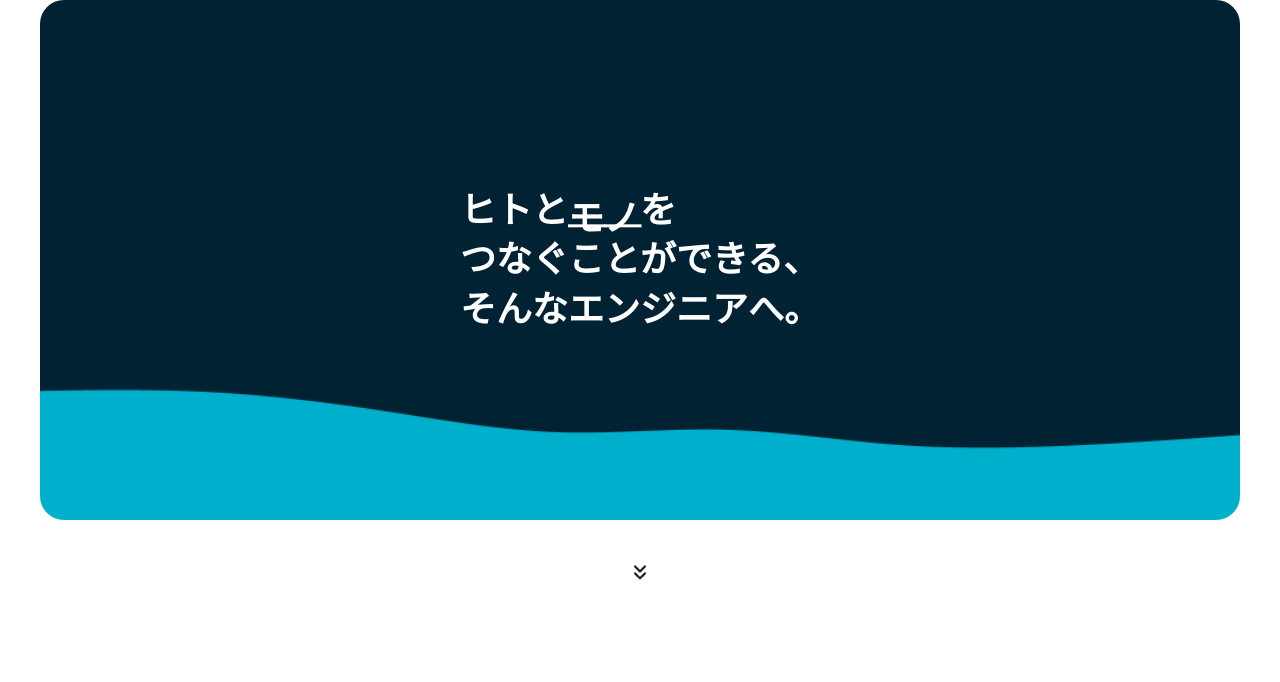
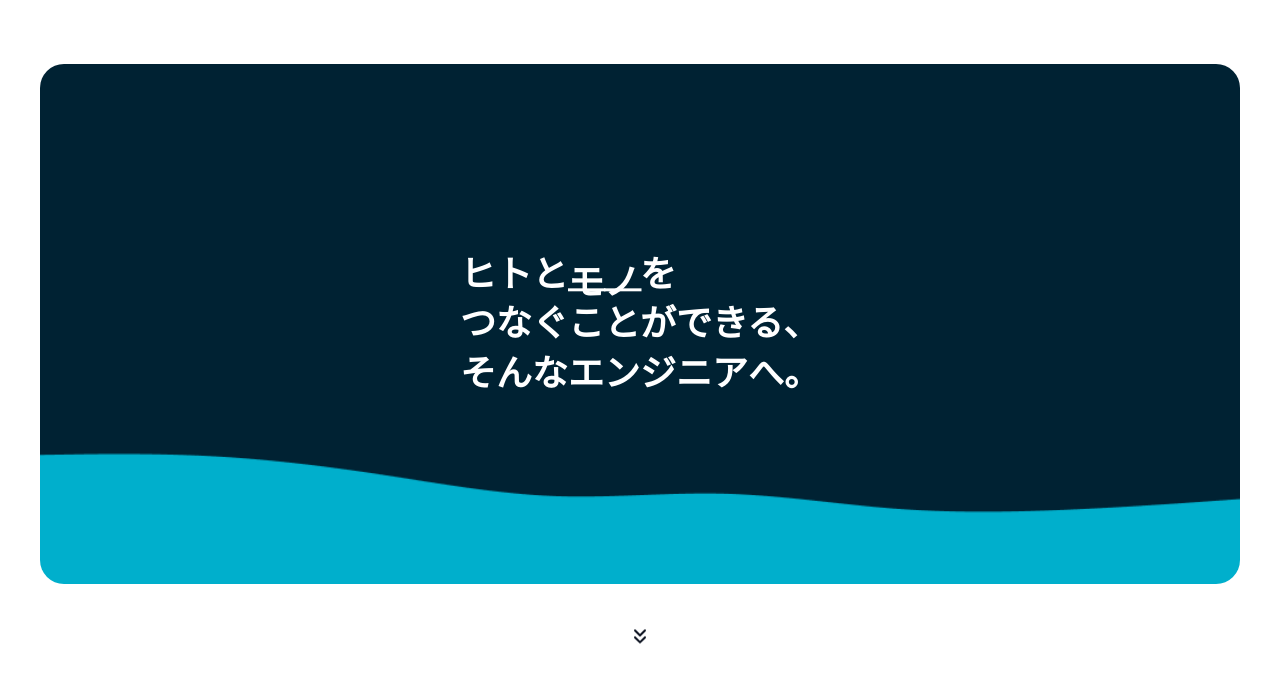
Before and after one commit to 10-ui/media, a Next.js app: page / in a window 1280 px wide. Shown: the top 682 px of the page. Built offline with nearby package versions, Linux system fonts and the light colour scheme; a web font is replaced by a local one.

Commit message:
kvのmargin変更

```diff
--- a/components/pages/keyVisual.tsx
+++ b/components/pages/keyVisual.tsx
@@ -38,7 +38,7 @@ export default function KeyVisual() {
 
   return (
     <div className='keyVisual relative w-full'>
-      <div className='keyVisual_wrapper relative mx-10 h-[calc(100vh-280px)] overflow-hidden rounded-3xl'>
+      <div className='keyVisual_wrapper relative mx-10 mt-16 h-[calc(100vh-280px)] overflow-hidden rounded-3xl'>
         <div
           className={cn(
             "title absolute z-10 flex h-full w-full flex-col items-center justify-center text-4xl font-black leading-snug text-white",
```
